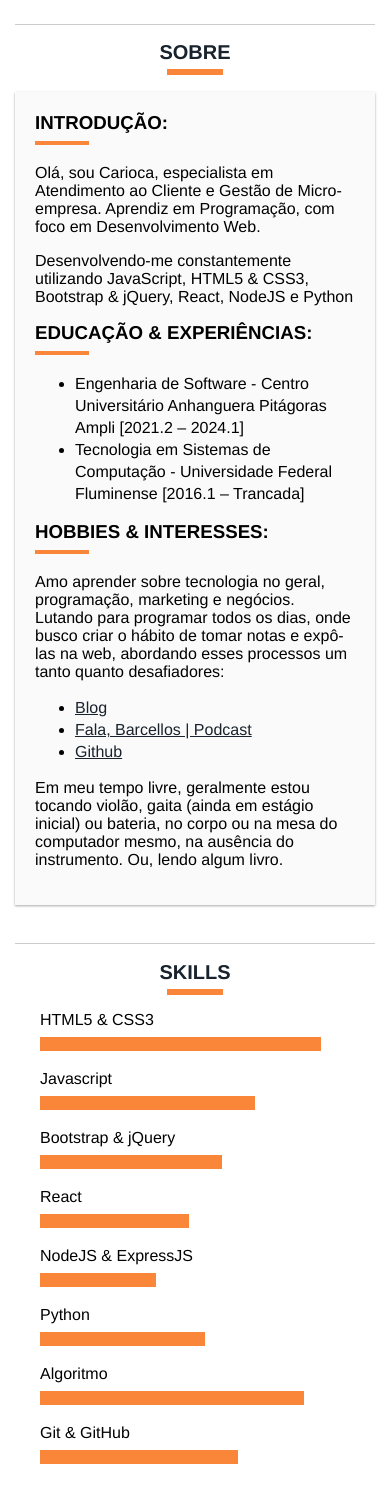
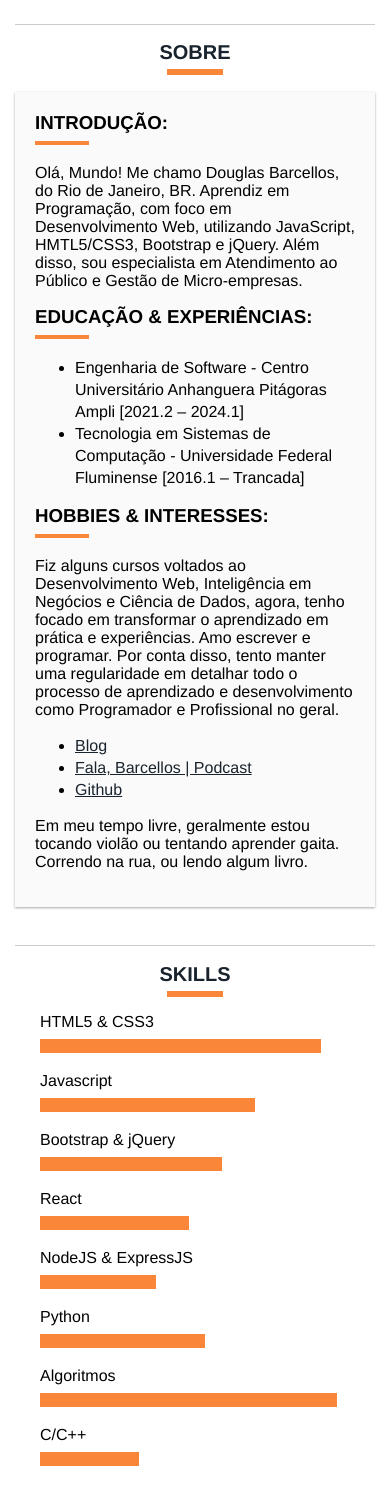
Before and after one commit to douglasbarcellos/douglasbarcellos.github.io, a plain HTML site: page index.html in a window 390 px wide. Shown: the part 513-2000 px from the top of the page. Drawn offline with nearby package versions, Linux system fonts and the light colour scheme.

Commit message:
Updates
Evoluções e mudanças

```diff
--- a/css/main.css
+++ b/css/main.css
@@ -186,6 +186,10 @@ p a {
 }
 
 .progress-bar.algoritmo {
+  width: 0;
+}
+
+.progress-bar.c-cplusplus {
   width: 0;
 }
 
--- a/index.html
+++ b/index.html
@@ -8,7 +8,7 @@
 	<meta name="keywords" content="Douglas Barcellos, Barcellos, Portfolio, landing page, skills, soft skills, habilidades, marketing, freecodecamp, hackerrank, udemy, javascript, python, business intelligence, ciência de dados, data science, marketing digital,">
 	<link rel="shortcut icon" href="./res/cellao.jpeg" />
 
-	<title>Douglas Barcellos</title>
+	<title>Douglas Barcellos | Especialista Web</title>
 
 	<link rel="stylesheet" href="https://cdnjs.cloudflare.com/ajax/libs/font-awesome/4.7.0/css/font-awesome.min.css">
 	<link rel="stylesheet" href="./css/grid.css">
@@ -36,7 +36,7 @@
 
 	<header id="home" class="gr-row gr-container first-element">
 		<div class="gr-col-xs-12 gr-col-sm-12 gr-col-md-12 gr-col-lg-12 gr-col-xl-12 site-branding">
-			<h1 class="my-title">I<span class="secondary-color">'</span>m Douglas <br> Barcellos<span class="secondary-color">.</span></h1>
+			<h1 class="my-title">Douglas Barcellos<span class="secondary-color">.</span></h1>
 			<p class="my-description">Apaixonado por Programação Web, Dados e Marketing</a>.</p>
 			<img class="my-img-profile gr-img-responsive" alt="Cellão imagem" src="./res/cellao.jpeg">
 			<p class="my-social">
@@ -55,8 +55,7 @@
 			<div id="about-me" class="my-box-shadow">
 				<div>
 					<h3 class="sub-section">Introdução:</h3>
-					<p>Olá, sou Carioca, especialista em Atendimento ao Cliente e Gestão de Micro-empresa. Aprendiz em Programação, com foco em Desenvolvimento Web.</p>
-				  	<p>Desenvolvendo-me constantemente utilizando JavaScript, HTML5 &amp; CSS3, Bootstrap &amp; jQuery, React, NodeJS e Python</p>
+					<p>Olá, Mundo! Me chamo Douglas Barcellos, do Rio de Janeiro, BR. Aprendiz em Programação, com foco em Desenvolvimento Web, utilizando JavaScript, HMTL5/CSS3, Bootstrap e jQuery. Além disso, sou especialista em Atendimento ao Público e Gestão de Micro-empresas.</p>
 				</div>
 				<div>
 					<h3 class="sub-section">Educação &amp; Experiências:</h3>
@@ -67,13 +66,13 @@
 				</div>
 				<div>
 					<h3 class="sub-section">Hobbies &amp; Interesses:</h3>
-					<p>Amo aprender sobre tecnologia no geral, programação, marketing e negócios. Lutando para programar todos os dias, onde busco criar o hábito de tomar notas e expô-las na web, abordando esses processos um tanto quanto desafiadores:</p>
+					<p>Fiz alguns cursos voltados ao Desenvolvimento Web, Inteligência em Negócios e Ciência de Dados, agora, tenho focado em transformar o aprendizado em prática e experiências. Amo escrever e programar. Por conta disso, tento manter uma regularidade em detalhar todo o processo de aprendizado e desenvolvimento como Programador e Profissional no geral.</p>
 					<ul>
 						<li><a href="https://www.instagram.com/douglasbarcelloss/" target="_blank">Blog</a></li>
 						<li><a href="https://open.spotify.com/show/2DbypCaicz6VVktcmVSCNJ" target="_blank">Fala, Barcellos | Podcast</a></li>
 						<li><a href="https://github.com/douglasbarcellos" target="_blank">Github</a></li>
 					</ul>
-					<p>Em meu tempo livre, geralmente estou tocando violão, gaita (ainda em estágio inicial) ou bateria, no corpo ou na mesa do computador mesmo, na ausência do instrumento. Ou, lendo algum livro.</p>
+					<p>Em meu tempo livre, geralmente estou tocando violão ou tentando aprender gaita. Correndo na rua, ou lendo algum livro.</p>
 				</div>
 			</div>
 		</div>
@@ -146,10 +145,20 @@
 			<!-- Algoritmo -->
 			<div class="gr-row">
 				<div class="gr-col-xs-12 gr-col-sm-12 gr-col-md-3 gr-col-lg-3 gr-col-xl-3 skill-text-align">
-					<span>Algoritmo</span>
+					<span>Algoritmos</span>
 				</div>
 				<div class="gr-col-xs-12 gr-col-sm-12 gr-col-md-9 gr-col-lg-9 gr-col-xl-9 progress-bar-wrapper">
 					<div class="progress-bar algoritmo"></div>
+					<span></span>
+				</div>
+			</div>
+			<!-- C/C++ -->
+			<div class="gr-row">
+				<div class="gr-col-xs-12 gr-col-sm-12 gr-col-md-3 gr-col-lg-3 gr-col-xl-3 skill-text-align">
+					<span>C/C++</span>
+				</div>
+				<div class="gr-col-xs-12 gr-col-sm-12 gr-col-md-9 gr-col-lg-9 gr-col-xl-9 progress-bar-wrapper">
+					<div class="progress-bar c-cplusplus"></div>
 					<span></span>
 				</div>
 			</div>
@@ -235,7 +244,7 @@
 			<p class="contact-text">Se você desejar falar comigo, envie uma mensagem. Seja para me contratar ou fazer network. Grato!</p>
 			<div id="contact-me" class="my-box-shadow">
 				<form id="contact-form" method="POST" action="https://formspree.io/f/mzbknjvb">
-					<label for="fname">Primeiro Nome</label>
+					<label for="fname">Nome</label>
 					<input type="text" id="fname" name="FirstName" required>
 					<label for="lname">Sobrenome</label>
 					<input type="text" id="lname" name="LastName" required>
@@ -252,7 +261,7 @@
 	<!-- Footer -->
 	<footer class="gr-row gr-container-full">
 		<div class="gr-col-xs-12 gr-col-sm-12 gr-col-md-12 gr-col-lg-12 gr-col-xl-12">
-			<p>Copyright &copy; 2021 - <a href="https://www.instagram.com/douglasbarcelloss/" target="_blank">DB Web</a>. Todos os direitos reservados.</p>
+			<p>Copyright &copy; 2021 <a href="https://www.instagram.com/douglasbarcelloss/" target="_blank">DB Web</a> | Direitos reservados.</p>
 		</div>
 	</footer>
 
--- a/js/main.js
+++ b/js/main.js
@@ -20,7 +20,8 @@ $(document).ready(function(){
     "react": "45%",
     "nodejs-expressjs": "35%",
     "python": "50%",
-    "algoritmo": "80%",
+    "algoritmo": "90%",
+    "c-cplusplus": "30%",
     "git-github": "60%"
   };
 
```
